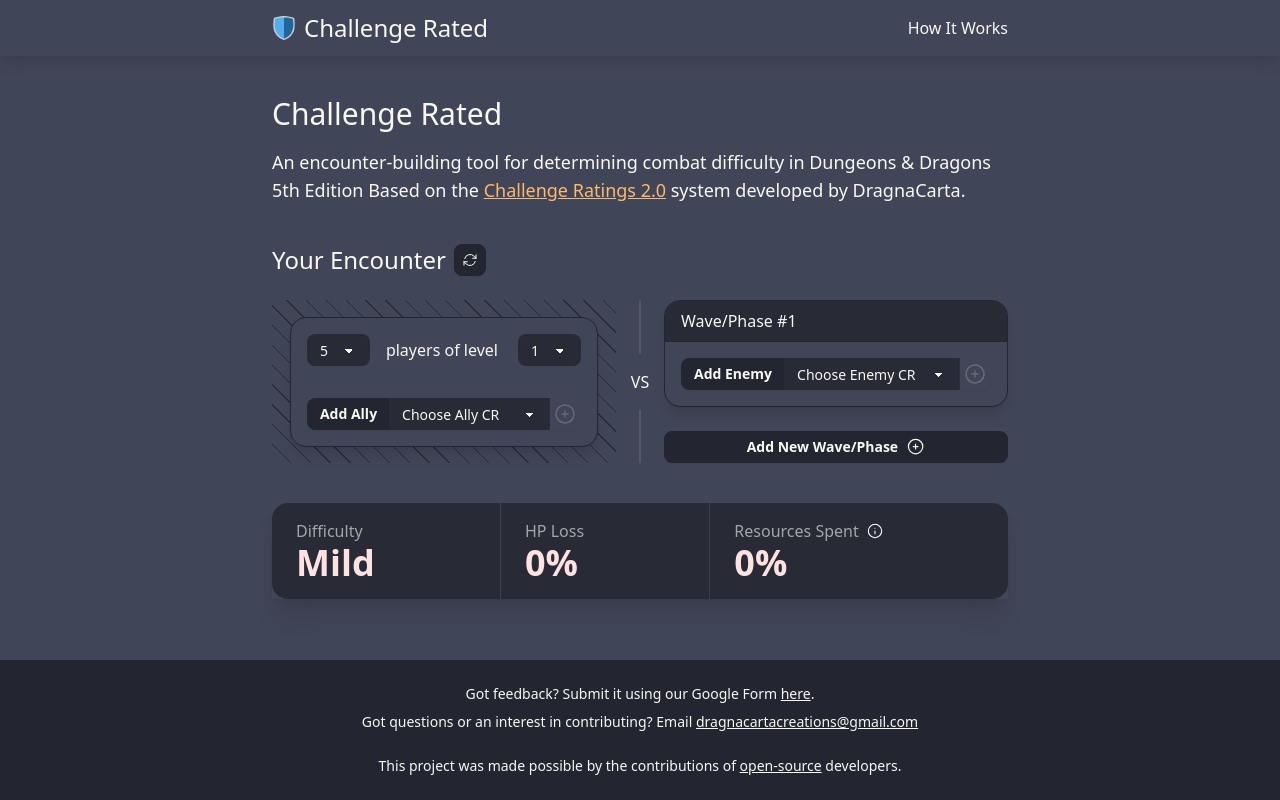
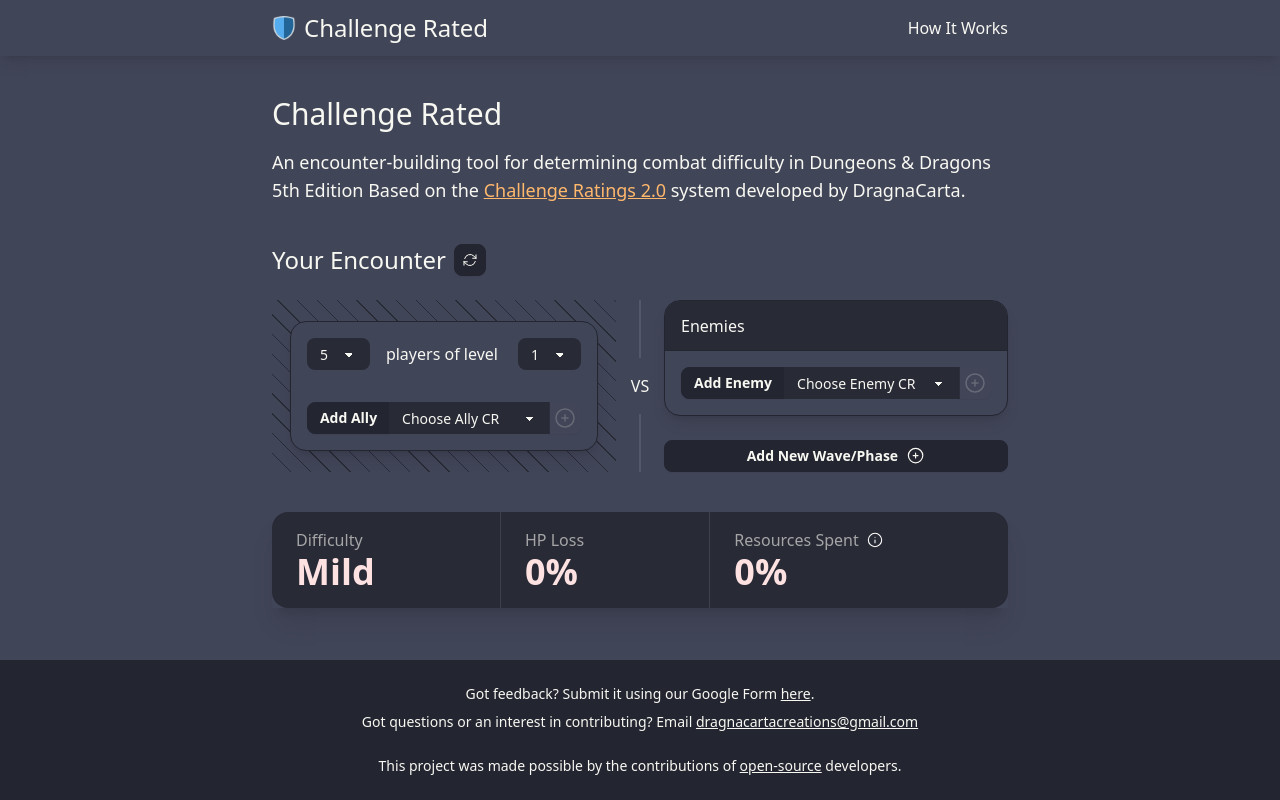
Before and after one commit to DragnaCarta/Challenge-Rated, a Next.js app: page / in a window 1280 px wide. Built offline with nearby package versions, Linux system fonts and the light colour scheme.

Commit message:
Toggle phase header based on the number of waves

```diff
--- a/app/page.tsx
+++ b/app/page.tsx
@@ -195,8 +195,14 @@
                       key={waveId}
                       className="card flex flex-col justify-between border border-base-200 bg-neutral p-4 shadow-lg overflow-hidden"
                     >
-                      <header className="-mt-4 mb-4 -mx-4 p-2 px-4 border-b-base-200 border-b bg-base-100 flex justify-between items-center">
-                        <h3>Wave/Phase #{index + 1}</h3>
+                      <header className="-mt-4 mb-4 -mx-4 p-2 px-4 border-b-base-200 border-b bg-base-100 flex justify-between items-center min-h-[50px]">
+                        <h3>
+                          {array.length > 1 ? (
+                            <>Enemy Wave/Phase #{index + 1}</>
+                          ) : (
+                            <>Enemies</>
+                          )}
+                        </h3>
                         <div className="flex gap-2 items-center">
                           {canDelete && (
                             <button
```
